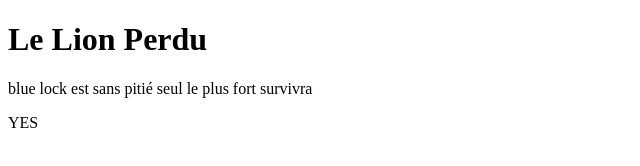
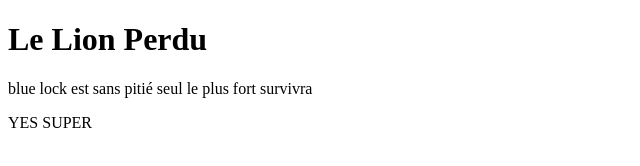
Before and after one commit to bayoroNathan/git-test, a plain HTML site: page index.html in a window 1280 px wide. Shown: the full height of the page, 0-640 px from the left. Drawn offline with Linux system fonts and the light colour scheme.

Commit message:
Update index.html

```diff
--- a/index.html
+++ b/index.html
@@ -8,6 +8,6 @@
 <body>
     <h1>Le Lion Perdu </h1>
     <p>blue lock est sans pitié seul le plus fort survivra</p>
-    YES
+    YES SUPER
 </body>
 </html>
```
